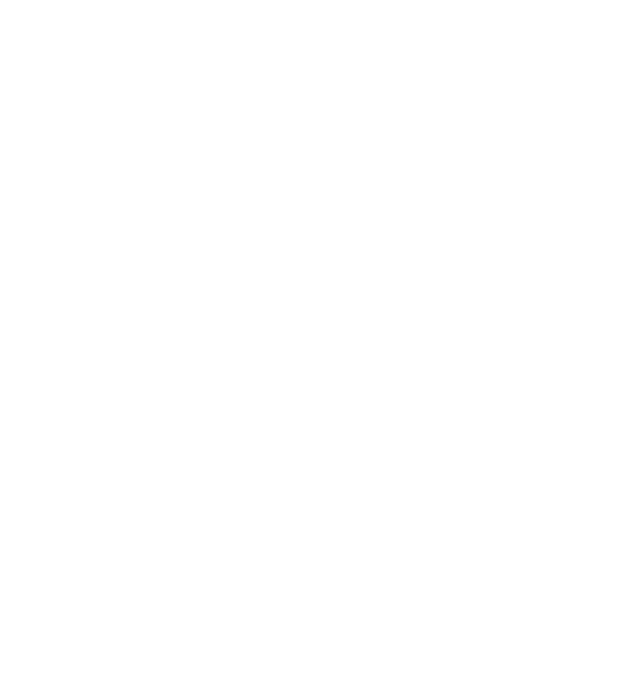
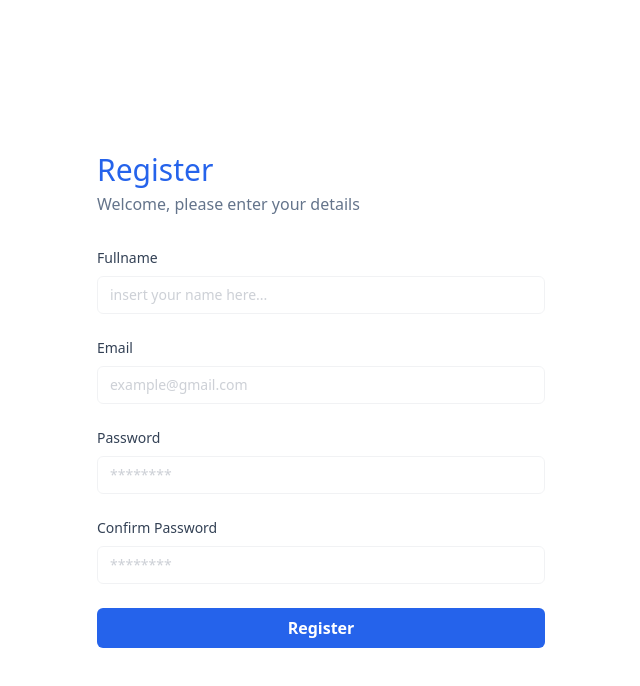
Before and after one commit to KahfiSmith/How-do-I-learn-ReactJS, a React (Vite) app: page /register in a window 1280 px wide. Shown: the top 686 px of the page, without its empty margins (319-959 px from the left). Built offline with nearby package versions, Linux system fonts and the light colour scheme.

Commit message:
feat: clear selesai membuat page login dan register

```diff
--- a/src/App.jsx
+++ b/src/App.jsx
@@ -1,8 +1,11 @@
+import LoginPage from "./pages/login"
+import RegisterPage from "./pages/register"
 
 function App() {
   return (
     <>
-
+    {/* <LoginPage/> */}
+    <RegisterPage/>
     </>
   )
 }
--- a/src/components/Elements/Input/Label.jsx
+++ b/src/components/Elements/Input/Label.jsx
@@ -3,8 +3,7 @@
   return (
     <label
       htmlFor={htmlFor}
-      className="block text-slate-700 text-sm font-medium mb-2"
-    >
+      className="block text-slate-700 text-sm font-medium mb-2">
       {children}
     </label>
   );
--- a/src/components/Elements/Input/index.jsx
+++ b/src/components/Elements/Input/index.jsx
@@ -1,5 +1,5 @@
-import Input from "./input";
-import Label from "./label";
+import Input from "./Input";
+import Label from "./Label";
 
 const InputForm = (props) => {
   const { label, name, type, placehoder } = props;
--- a/src/components/Fragments/FormLogin.jsx
+++ b/src/components/Fragments/FormLogin.jsx
@@ -1,7 +1,7 @@
 import Button from "../Elements/Button";
 import InputForm from "../Elements/Input";
 
-const LoginForm = (props) => {
+const FormLogin = () => {
   return (
     <form action="#">
       <InputForm type="email" name="email" placehoder="example@gmail.com" label="Email" />
@@ -11,4 +11,4 @@
   );
 };
 
-export default LoginForm;
+export default FormLogin;
--- /dev/null
+++ b/src/components/Fragments/FormRegister.jsx
@@ -0,0 +1,16 @@
+import Button from "../Elements/Button";
+import InputForm from "../Elements/Input";
+
+const FormRegister = () => {
+  return (
+    <form action="#">
+      <InputForm type="text" name="fullname" placehoder="insert your name here..." label="Fullname" />
+      <InputForm type="email" name="email" placehoder="example@gmail.com" label="Email" />
+      <InputForm type="password" name="password" placehoder="********" label="Password" />
+      <InputForm type="password" name="confirmPassword" placehoder="********" label="Confirm Password" />
+      <Button variant="bg-blue-600 w-full">Register</Button>
+    </form>
+  );
+};
+
+export default FormRegister;
--- /dev/null
+++ b/src/components/Layouts/AuthLayouts.jsx
@@ -0,0 +1,16 @@
+const AuthLayouts = (props) => {
+  const { title, children } = props;
+  return (
+    <div className="flex justify-center min-h-screen items-center">
+      <div className="w-full max-w-md">
+        <h1 className="font-medium text-3xl text-blue-600 mb-1">{title}</h1>
+        <p className="font-medium text-slate-500 mb-8">
+          Welcome, please enter your details
+        </p>
+        {children}
+      </div>
+    </div>
+  );
+};
+
+export default AuthLayouts;
--- /dev/null
+++ b/src/pages/login.jsx
@@ -0,0 +1,12 @@
+import FormLogin from "../components/Fragments/FormLogin";
+import AuthLayouts from "../components/Layouts/AuthLayouts";
+
+const LoginPage = () => {
+  return (
+    <AuthLayouts title="Login">
+      <FormLogin />
+    </AuthLayouts>
+  );
+};
+
+export default LoginPage;
--- /dev/null
+++ b/src/pages/register.jsx
@@ -0,0 +1,12 @@
+import FormRegister from "../components/Fragments/FormRegister";
+import AuthLayouts from "../components/Layouts/AuthLayouts";
+
+const RegisterPage = () => {
+  return (
+    <AuthLayouts title="Register">
+      <FormRegister/>
+    </AuthLayouts>
+  );
+};
+
+export default RegisterPage;
```
